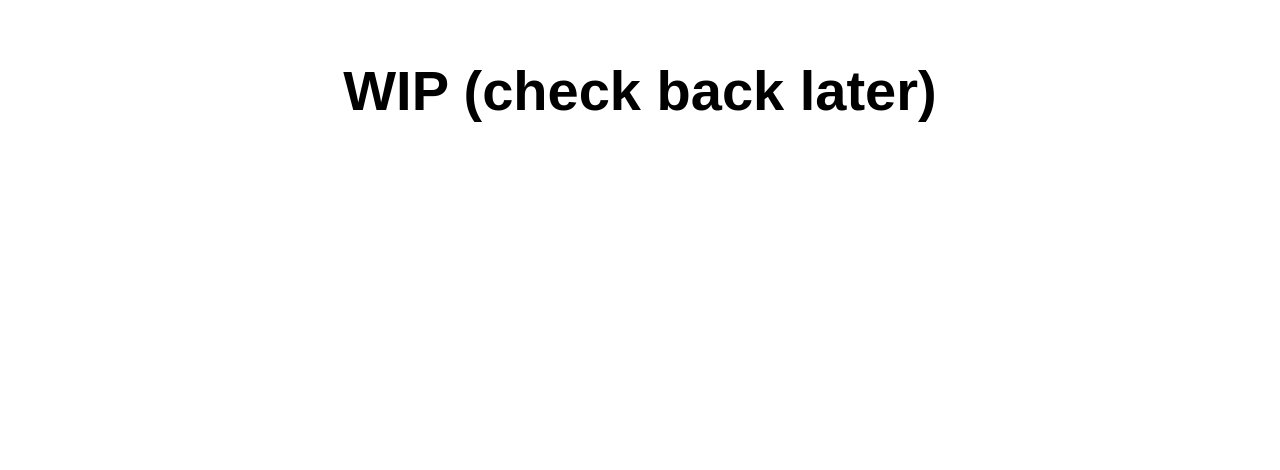
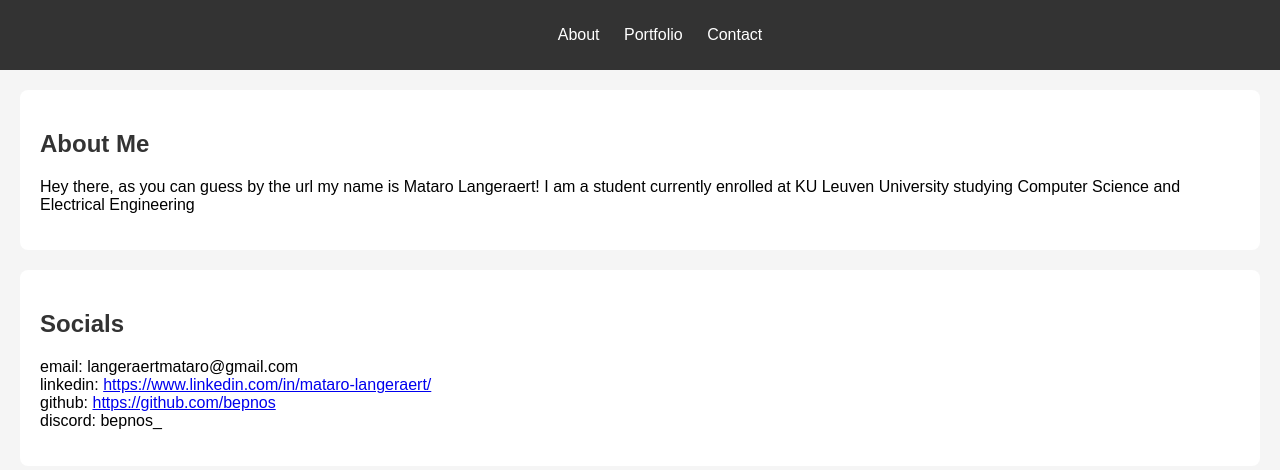
Before and after one commit to bepnos/Website, a website: page src/index.html in a window 1280 px wide. Drawn offline with Linux system fonts and the light colour scheme.

Commit message:
very basic website

```diff
--- a/src/index.html
+++ b/src/index.html
@@ -1,16 +1,70 @@
 <!DOCTYPE html>
-<html lang="en">
+<html>
+    <head>
+        <title>My Portfolio</title>
+        <style>
+            body {
+                font-family: Arial, sans-serif;
+                margin: 0;
+                padding: 0;
+                background-color: #f5f5f5;
+            }
 
-<head>
-  <meta charset="UTF-8">
-  <meta name="viewport" content="width=device-width, initial-scale=1.0">
-  <link rel="stylesheet" href="styles.css">
-</head>
+            header {
+                background-color: #333;
+                color: white;
+                padding: 10px 0;
+                text-align: center;
+            }
 
-<body>
-  <main>
-    <h1>WIP (check back later)</h1>
-  </main>
-</body>
+            header li {
+                display: inline;
+                margin: 0 10px;
+            }
 
+            header a {
+                color: white;
+                text-decoration: none;
+            }
+
+            header a:hover {
+                color: #ddd;
+            }
+
+            section {
+                margin: 20px;
+                padding: 20px;
+                background-color: white;
+                border-radius: 8px;
+            }
+
+            h1 {
+                color: #333;
+            }
+        </style>
+    </head>
+    <body>
+        <header>
+            <nav>
+                <ul>
+                    <li><a href="#about">About</a></li>
+                    <li><a href="#portfolio">Portfolio</a></li>
+                    <li><a href="#contact">Contact</a></li>
+                </ul>
+            </nav>
+        </header>
+
+        <section id="about">
+            <h1>About Me</h1>
+            <p>Hey there, as you can guess by the url my name is Mataro Langeraert! I am a student currently enrolled at KU Leuven University studying Computer Science and Electrical Engineering</p>
+        </section>
+
+        <section id="contact">
+            <h1>Socials</h1>
+            <p>email: langeraertmataro@gmail.com <br>
+            linkedin: <a href="https://www.linkedin.com/in/mataro-langeraert/">https://www.linkedin.com/in/mataro-langeraert/</a> <br>
+            github: <a href="https://github.com/bepnos">https://github.com/bepnos</a> <br>
+            discord: bepnos_</p>
+        </section>
+    </body>
 </html>
```
